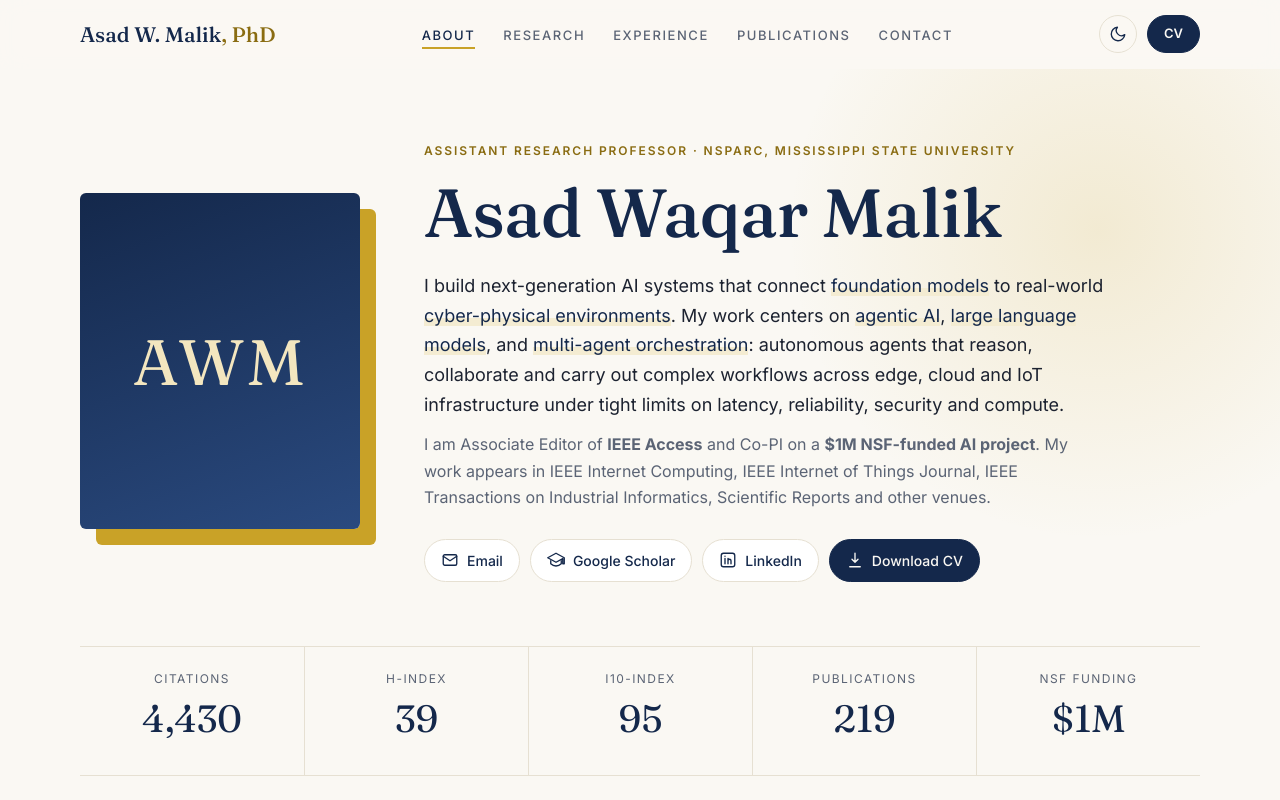
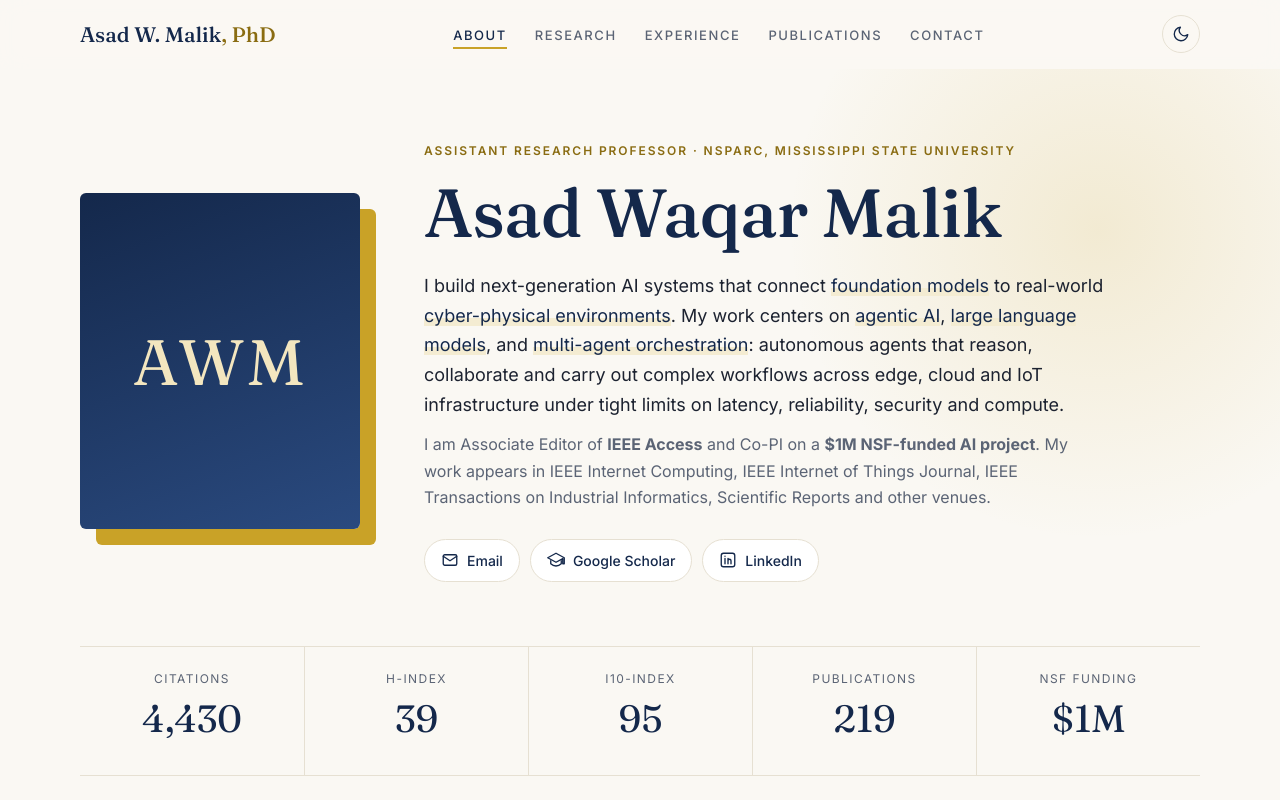
Before and after one commit to Asad-Malik/Asad-Malik.github.io, a plain HTML site: page index.html in a window 1280 px wide. Shown: the top 800 px of the page. Drawn offline with Linux system fonts and the light colour scheme.

Commit message:
Remove CV download
Co-Authored-By: Claude Opus 5.5 <noreply@anthropic.com>

```diff
--- a/index.html
+++ b/index.html
@@ -39,7 +39,6 @@
           <svg class="i-moon" viewBox="0 0 24 24" aria-hidden="true"><path d="M21 12.8A9 9 0 1 1 11.2 3a7 7 0 0 0 9.8 9.8z"/></svg>
           <svg class="i-sun" viewBox="0 0 24 24" aria-hidden="true"><circle cx="12" cy="12" r="4"/><path d="M12 2v2M12 20v2M4.9 4.9l1.4 1.4M17.7 17.7l1.4 1.4M2 12h2M20 12h2M4.9 19.1l1.4-1.4M17.7 6.3l1.4-1.4"/></svg>
         </button>
-        <a class="btn btn-small" href="assets/cv/Asad_Malik_CV.pdf" target="_blank" rel="noopener">CV</a>
         <button class="icon-btn menu-btn" id="menuBtn" aria-label="Open menu" aria-expanded="false" aria-controls="navLinks">
           <svg viewBox="0 0 24 24" aria-hidden="true"><path d="M4 7h16M4 12h16M4 17h16"/></svg>
         </button>
@@ -76,8 +75,6 @@
               <svg viewBox="0 0 24 24" aria-hidden="true"><path d="M12 3 1 9l11 6 9-4.9V17h2V9z"/><path d="M5 13v4c2 2 4.5 3 7 3s5-1 7-3v-4"/></svg>Google Scholar</a>
             <a href="https://www.linkedin.com/in/asadwaqarmalik/" target="_blank" rel="noopener" class="pill">
               <svg viewBox="0 0 24 24" aria-hidden="true"><rect x="3" y="3" width="18" height="18" rx="3"/><path d="M8 10v7M8 7v.01M12 17v-4a2 2 0 0 1 4 0v4M12 10v7"/></svg>LinkedIn</a>
-            <a href="assets/cv/Asad_Malik_CV.pdf" target="_blank" rel="noopener" class="pill pill-solid">
-              <svg viewBox="0 0 24 24" aria-hidden="true"><path d="M12 3v12m0 0-4-4m4 4 4-4M5 21h14"/></svg>Download CV</a>
           </div>
         </div>
       </div>
```
Also changed, not shown: 1 other file.
